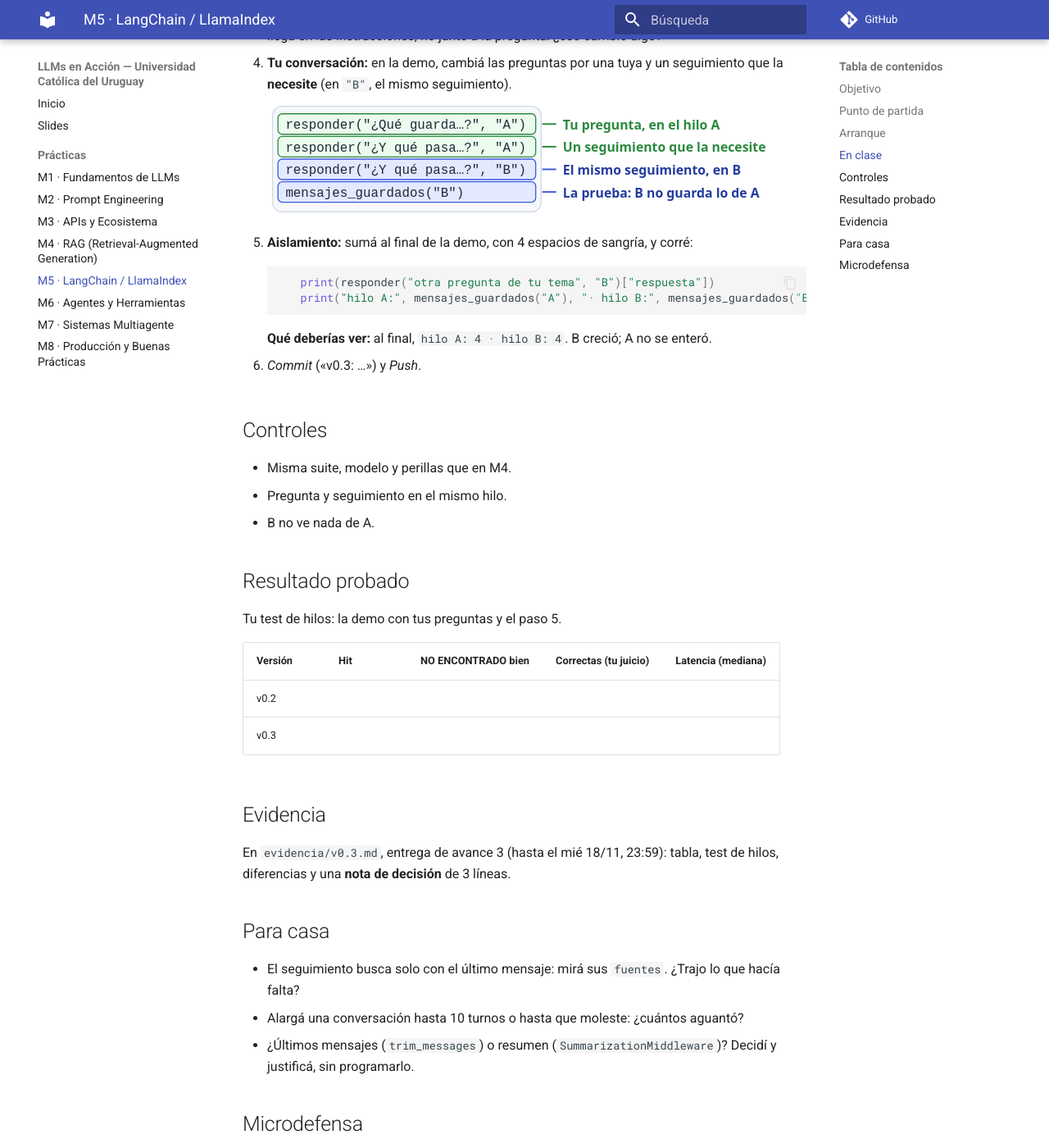
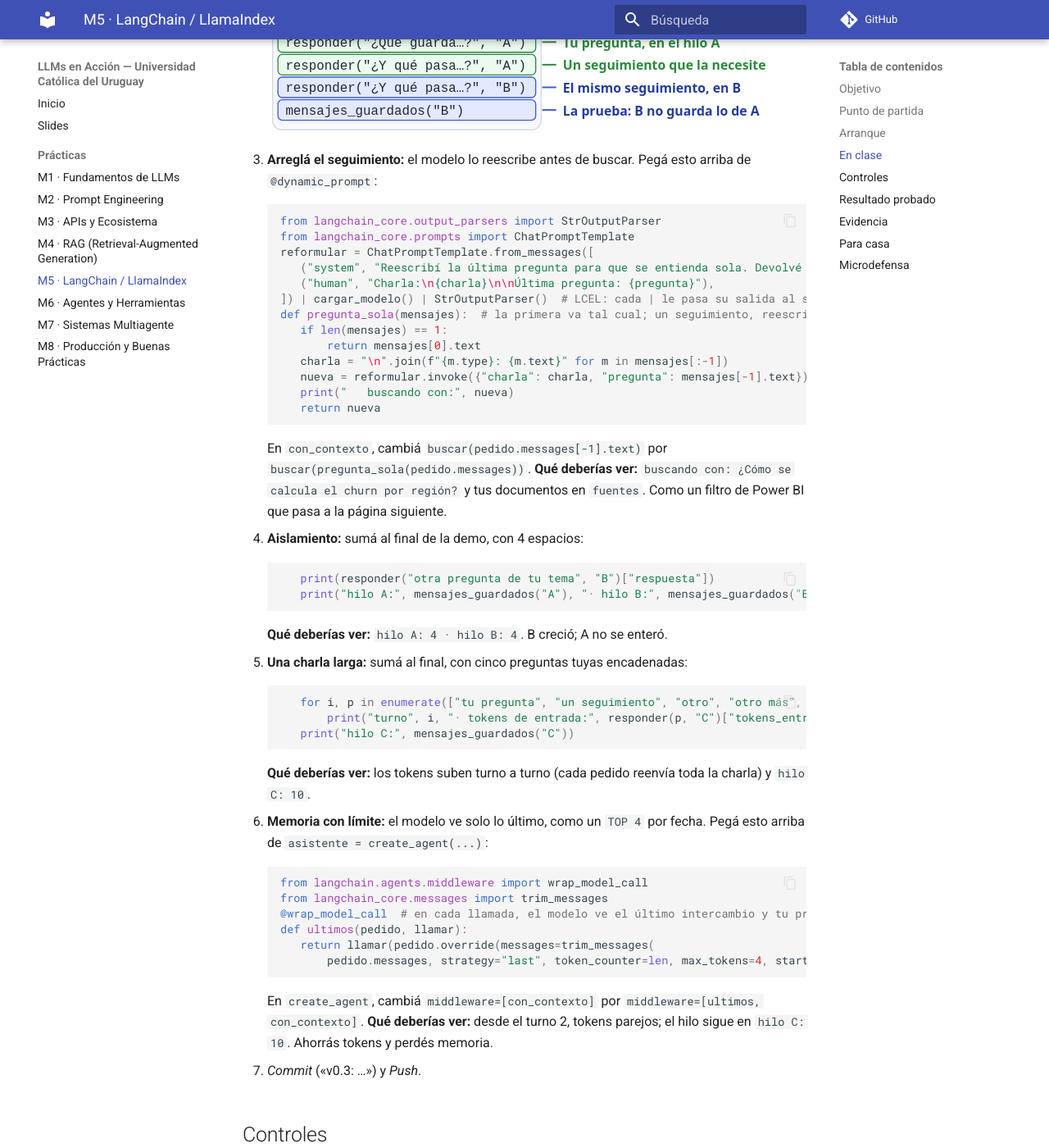
Before and after one commit to JuanFKurucz/ucu-la, an MkDocs documentation site: the page built from docs/practicas/m5-v03-framework.md, in a window 1280 px wide and 1400 px high, scrolled down 2095 px. Shown: the whole window at 82% size. Built offline with MkDocs 1.6.1 and Material for MkDocs 9.7.7, drawn with Linux system fonts in a browser that asks for light colours; comment, search, counter and statistics services are not loaded; some of the changed text lies outside the part shown.

Commit message:
Clase 4: M5 con reformular el seguimiento y memoria con límite
Co-Authored-By: Claude Opus 5.5 <noreply@anthropic.com>

````diff
--- a/docs/practicas/m5-v03-framework.md
+++ b/docs/practicas/m5-v03-framework.md
@@ -11,22 +11,21 @@
 
 ## Objetivo
 
-- Tu RAG, ahora armado con LangChain, **sin que empeore** (lo mide `medir.py`).
-- Memoria por conversación, sin mezclar hilos. Es la **v0.3**.
-- **Para qué te sirve:** que entienda «¿y por región?» después de «¿cómo se calcula el churn?», como un chat, sin mostrarle a un usuario la conversación de otro.
+- Tu RAG, armado con LangChain, **sin que empeore**.
+- **Lo nuevo:** entiende «¿y por región?» después de «¿cómo se calcula el churn?» y conversa con memoria por hilo, sin mezclar clientes y con un límite. Es la **v0.3**.
 
 ## Punto de partida
 
 - **Tu repo**, con `v02_rag.py` y `medir.py` de M4. Creás `v03_memoria.py` en la misma carpeta.
 - **El contrato:** `responder(pregunta, hilo)` devuelve lo de v0.2 y recuerda lo dicho en el mismo `hilo`.
-- **¿Sin el entorno instalado?** Lo mismo en Colab: el botón «Open in Colab» de arriba.
+- **¿Sin el entorno?** Colab: el botón «Open in Colab» de arriba.
 - **Con tu asistente de IA:** pegale cada paso y pedile «explicame cada renglón». Cada renglón lo tenés que poder explicar.
 
 El hilo es como la clave de un cliente en una tabla de ventas: cada mensaje se guarda con su clave, y el modelo ve solo los de la misma (un `WHERE hilo = 'A'`).
 
 ## Arranque
 
-1. **El mismo RAG, con LangChain.** `create_agent` arma el ciclo «mensajes → modelo → respuesta»; `con_contexto` corre antes de cada llamada y suma lo que trajo tu `buscar`; `InMemorySaver` guarda cada hilo.
+1. **El mismo RAG, con LangChain.** `create_agent` arma el ciclo; `con_contexto` corre antes de cada llamada y suma lo que trajo tu `buscar`; `InMemorySaver` guarda cada hilo.
 
     ```python
     import time, uuid
@@ -69,33 +68,75 @@ El hilo es como la clave de un cliente en una tabla de ventas: cada mensaje se g
 
 ## En clase
 
-1. **Predecí:** de v0.2 a v0.3, ¿el hit cambia?
-2. **Medí:** en `medir.py`, cambiá `v02_rag` por `v03_memoria` (en los dos lugares: el `import` y la llamada) y corré `uv run python medir.py`, con tu suite. **Qué deberías ver:** el mismo hit que en M4 (con la suite de ejemplo, 10 de 11): la búsqueda es la misma.
-3. **Cada diferencia:** buscá en las dos tablas las preguntas con otra respuesta. El contexto ahora llega en las instrucciones, no junto a la pregunta: ¿eso cambió algo?
-4. **Tu conversación:** en la demo, cambiá las preguntas por una tuya y un seguimiento que la **necesite** (en `"B"`, el mismo seguimiento).
+1. **Chequeo (5 min):** en `medir.py`, cambiá `v02_rag` por `v03_memoria` (en los dos lugares: el `import` y la llamada) y corré `uv run python medir.py`. **Qué deberías ver:** el mismo hit que en M4 (con la suite de ejemplo, 10 de 11).
+2. **Tu conversación:** en la demo, poné una pregunta tuya y un seguimiento que la **necesite**, como «¿y por región?» (en `"B"`, el mismo seguimiento). Debajo del de `"A"`, sumá `print(fuentes)` (con 4 espacios). **Mirá:** ¿trajo tus documentos? Busca solo con «¿y por región?».
 
     ![El final de v03_memoria.py, abreviado: tu pregunta y un seguimiento que la necesite en el hilo A, el mismo seguimiento en el hilo B y la prueba de que B no guarda lo de A](../assets/conversacion-hilos.svg)
 
-5. **Aislamiento:** sumá al final de la demo, con 4 espacios de sangría, y corré:
+3. **Arreglá el seguimiento:** el modelo lo reescribe antes de buscar. Pegá esto arriba de `@dynamic_prompt`:
+
+    ```python
+    from langchain_core.output_parsers import StrOutputParser
+    from langchain_core.prompts import ChatPromptTemplate
+    reformular = ChatPromptTemplate.from_messages([
+       ("system", "Reescribí la última pregunta para que se entienda sola. Devolvé solo la pregunta."),
+       ("human", "Charla:\n{charla}\n\nÚltima pregunta: {pregunta}"),
+    ]) | cargar_modelo() | StrOutputParser()  # LCEL: cada | le pasa su salida al siguiente
+    def pregunta_sola(mensajes):  # la primera va tal cual; un seguimiento, reescrito con la charla
+       if len(mensajes) == 1:
+           return mensajes[0].text
+       charla = "\n".join(f"{m.type}: {m.text}" for m in mensajes[:-1])
+       nueva = reformular.invoke({"charla": charla, "pregunta": mensajes[-1].text})
+       print("   buscando con:", nueva)
+       return nueva
+    ```
+
+    En `con_contexto`, cambiá `buscar(pedido.messages[-1].text)` por `buscar(pregunta_sola(pedido.messages))`. **Qué deberías ver:** `buscando con: ¿Cómo se calcula el churn por región?` y tus documentos en `fuentes`. Como un filtro de Power BI que pasa a la página siguiente.
+
+4. **Aislamiento:** sumá al final de la demo, con 4 espacios:
 
     ```python
        print(responder("otra pregunta de tu tema", "B")["respuesta"])
        print("hilo A:", mensajes_guardados("A"), "· hilo B:", mensajes_guardados("B"))
     ```
 
-    **Qué deberías ver:** al final, `hilo A: 4 · hilo B: 4`. B creció; A no se enteró.
+    **Qué deberías ver:** `hilo A: 4 · hilo B: 4`. B creció; A no se enteró.
 
-6. *Commit* («v0.3: …») y *Push*.
+5. **Una charla larga:** sumá al final, con cinco preguntas tuyas encadenadas:
+
+    ```python
+       for i, p in enumerate(["tu pregunta", "un seguimiento", "otro", "otro más", "y otro"], 1):
+           print("turno", i, "· tokens de entrada:", responder(p, "C")["tokens_entrada"])
+       print("hilo C:", mensajes_guardados("C"))
+    ```
+
+    **Qué deberías ver:** los tokens suben turno a turno (cada pedido reenvía toda la charla) y `hilo C: 10`.
+
+6. **Memoria con límite:** el modelo ve solo lo último, como un `TOP 4` por fecha. Pegá esto arriba de `asistente = create_agent(...)`:
+
+    ```python
+    from langchain.agents.middleware import wrap_model_call
+    from langchain_core.messages import trim_messages
+    @wrap_model_call  # en cada llamada, el modelo ve el último intercambio y tu pregunta; el hilo guarda todo
+    def ultimos(pedido, llamar):
+       return llamar(pedido.override(messages=trim_messages(
+           pedido.messages, strategy="last", token_counter=len, max_tokens=4, start_on="human")))
+    ```
+
+    En `create_agent`, cambiá `middleware=[con_contexto]` por `middleware=[ultimos, con_contexto]`. **Qué deberías ver:** desde el turno 2, tokens parejos; el hilo sigue en `hilo C: 10`. Ahorrás tokens y perdés memoria.
+
+7. *Commit* («v0.3: …») y *Push*.
 
 ## Controles
 
 - Misma suite, modelo y perillas que en M4.
-- Pregunta y seguimiento en el mismo hilo.
+- El seguimiento busca con la pregunta reescrita.
 - B no ve nada de A.
+- Con límite, tokens parejos; el hilo guarda todo.
 
 ## Resultado probado
 
-Tu test de hilos: la demo con tus preguntas y el paso 5.
+Pasos 3 a 6: la pregunta reescrita, el test de hilos y los tokens sin y con límite.
 
 | Versión | Hit | NO ENCONTRADO bien | Correctas (tu juicio) | Latencia (mediana) |
 |---|---|---|---|---|
@@ -108,8 +149,8 @@ En `evidencia/v0.3.md`, entrega de avance 3 (hasta el mié 18/11, 23:59): tabla,
 
 ## Para casa
 
-- El seguimiento busca solo con el último mensaje: mirá sus `fuentes`. ¿Trajo lo que hacía falta?
-- Alargá una conversación hasta 10 turnos o hasta que moleste: ¿cuántos aguantó?
+- Con tu tema, ¿alcanzan 4 mensajes? Probá 2 y 8 en `max_tokens` y anotá qué olvida cada uno.
+- Reformular suma una llamada por seguimiento: ¿cuánto subió la latencia?
 - ¿Últimos mensajes (`trim_messages`) o resumen (`SummarizationMiddleware`)? Decidí y justificá, sin programarlo.
 
 ## Microdefensa
````
Also changed, not shown: 1 other file.
